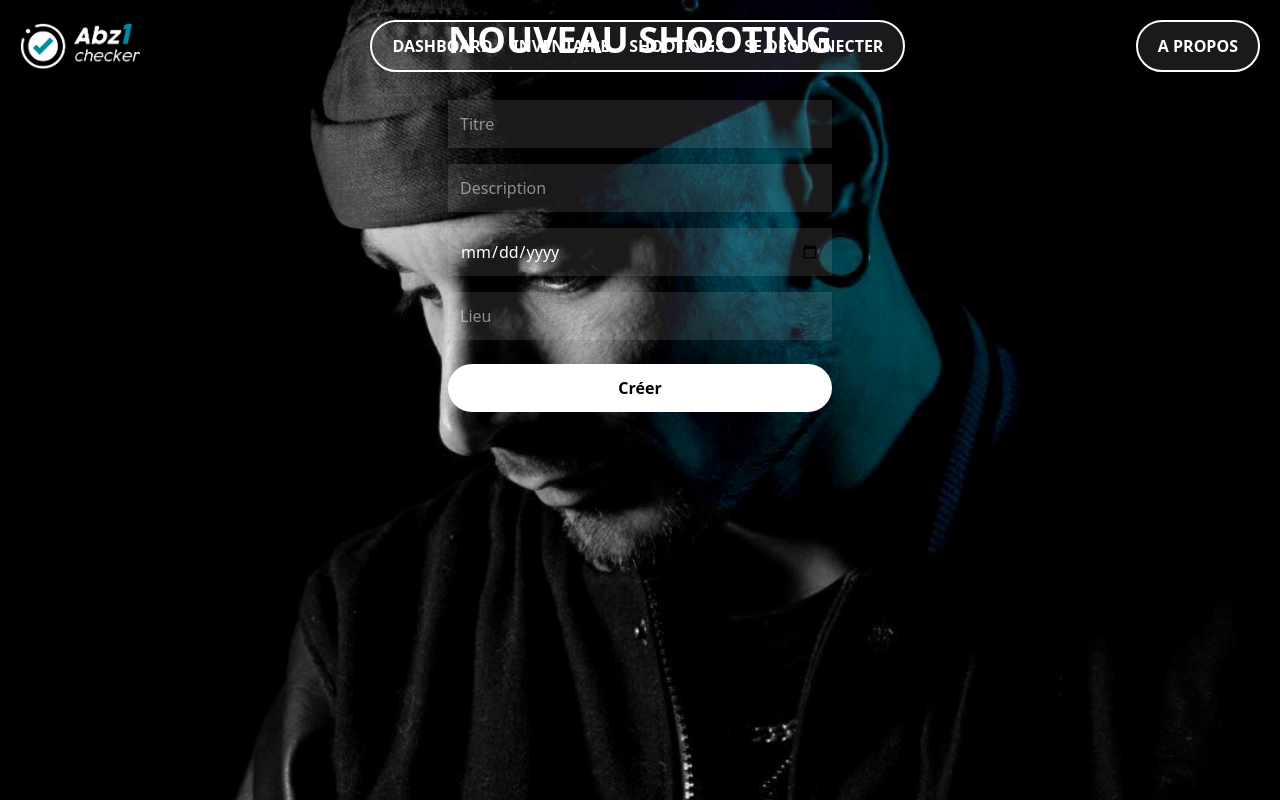
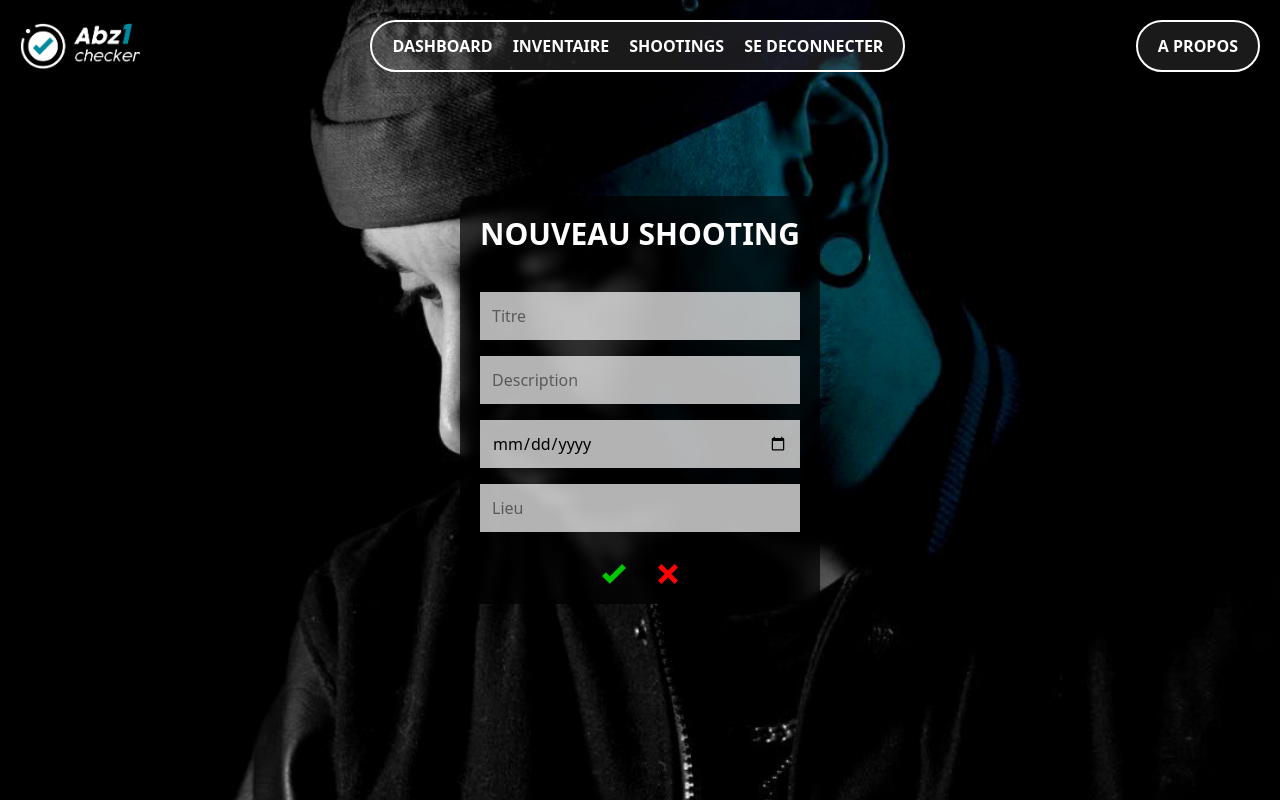
Before and after one commit to Devbrek/lensdesk-demo, a Next.js app: page /shootings/new in a window 1280 px wide. Built offline with nearby package versions, Linux system fonts and the light colour scheme.

Commit message:
refonte graph condensée

```diff
--- a/app/inventory/page.tsx
+++ b/app/inventory/page.tsx
@@ -97,12 +97,8 @@ export default function InventoryPage() {
 
   return (
     <div className="min-h-screen flex flex-col items-center p-5 justify-center text-white">
-      <header>
-        <Navbar />
-      </header>
-      <h1 className="text-5xl font-bold mb-8 text-white">INVENTAIRE</h1>
-
-      <div className="w-full max-w-3xl p-10 flex flex-col gap-4 text-black bg-white/40  backdrop-blur-xs rounded-xl">
+      <div className="w-full max-w-3xl p-5 flex flex-col gap-2 text-black bg-black/70 backdrop-blur-xs rounded-xl">
+        <h1 className="text-3xl font-bold mb-5 text-white ">INVENTAIRE</h1>
         {loading ? (
           <p>Chargement...</p>
         ) : items.length === 0 ? (
@@ -111,13 +107,13 @@ export default function InventoryPage() {
           items.map((item) => (
             <div
               key={item.id}
-              className="flex flex-col gap-5 justify-between items-center bg-white/70 p-3"
+              className="flex px-2  py-1 rounded gap-3 justify-between items-center bg-white "
             >
               {editingId === item.id ? (
-                <div className="flex flex-col flex-1 gap-2">
+                <div className="flex flex-col ">
                   <h3>Nom</h3>
                   <input
-                    className="p-1  rounded bg-white/80"
+                    className="p-1 rounded bg-white/80"
                     value={editLabel}
                     onChange={(e) => setEditLabel(e.target.value)}
                   />
@@ -135,7 +131,7 @@ export default function InventoryPage() {
                 </div>
               )}
 
-              <div className="flex gap-5 ms-3">
+              <div className="flex gap-7 ms-3">
                 {editingId === item.id ? (
                   <>
                     <button
@@ -168,7 +164,7 @@ export default function InventoryPage() {
                       <img
                         src="/icons/pencil.svg"
                         alt="Modifier"
-                        className="w-6 h-6"
+                        className="w-4 "
                       />
                     </button>
 
@@ -179,7 +175,7 @@ export default function InventoryPage() {
                       <img
                         src="/icons/del.svg"
                         alt="Supprimer"
-                        className="w-6 h-6"
+                        className="w-3"
                       />
                     </button>
                   </>
@@ -189,12 +185,20 @@ export default function InventoryPage() {
           ))
         )}
 
+<div className="flex gap-8 justify-center mt-2">
         <button
           onClick={handleAddItem}
-          className="mt-4 flex items-center justify-center text-black font-bold gap-2"
+          className=" flex items-center justify-center text-black font-bold "
         >
-          <img src="/icons/add.svg" alt="Ajouter" className="w-10 h-10" />
+          <img src="/icons/add.svg" alt="Ajouter" className="w-7 " />
         </button>
+          <button
+          onClick={() => router.push("/dashboard")}
+          className="flex justify-center items-center "
+        >
+          <img src="/icons/cross.svg" className="w-5" alt="add" />
+        </button>
+        </div>
       </div>
     </div>
   );
--- a/app/shootings/new/page.tsx
+++ b/app/shootings/new/page.tsx
@@ -34,44 +34,56 @@ export default function NewShootingPage() {
   };
 
   return (
-    <div className="min-h-screen text-white flex flex-col items-center p-5">
-      <h1 className="text-4xl font-bold mb-10">NOUVEAU SHOOTING</h1>
+    <div className="min-h-screen  flex flex-col items-center justify-center p-5">
+      <div className="w-full max-w-3xl p-5 flex flex-col gap-2  bg-black/70 backdrop-blur-xs rounded-xl">
+        <h1 className="text-3xl font-bold mb-8  text-white">
+          NOUVEAU SHOOTING
+        </h1>
 
-      <div className="flex flex-col gap-4 w-full max-w-md">
+        <div className="flex flex-col gap-4 w-full max-w-md text-black">
           <input
             placeholder="Titre"
             value={title}
             onChange={(e) => setTitle(e.target.value)}
-          className="bg-white/10 p-3"
+            className="bg-white/70 p-3 text-black"
           />
 
           <input
             placeholder="Description"
             value={description}
             onChange={(e) => setDescription(e.target.value)}
-          className="bg-white/10 p-3"
+            className="bg-white/70 p-3 text-black"
           />
 
           <input
             type="date"
             value={date}
             onChange={(e) => setDate(e.target.value)}
-          className="bg-white/10 p-3"
+            className="bg-white/70 p-3 text-black"
           />
 
           <input
             placeholder="Lieu"
             value={location}
             onChange={(e) => setLocation(e.target.value)}
-          className="bg-white/10 p-3"
+            className="bg-white/70 p-3 text-black"
           />
 
+<div className="flex justify-center gap-8 mt-4">
            <button
-          onClick={handleCreate}
-          className="w-full bg-white text-black rounded-full py-3 mt-2 font-semibold hover:bg-gray-200 transition"
+          onClick={() => handleCreate()}
+          className="flex justify-center items-center "
         >
-          Créer
+          <img src="/icons/checked.svg" className="w-6" alt="add" />
         </button>
+           <button
+          onClick={() => router.push("/shootings")}
+          className="flex justify-center items-center "
+        >
+          <img src="/icons/cross.svg" className="w-5" alt="add" />
+        </button>
+        </div>
+        </div>
       </div>
     </div>
   );
--- a/app/shootings/page.tsx
+++ b/app/shootings/page.tsx
@@ -48,9 +48,11 @@ export default function ShootingsPage() {
 
   return (
     <div className="min-h-screen flex flex-col items-center justify-center  p-5 ">
-      <h1 className="text-5xl font-bold mb-8 text-white">SHOOTINGS</h1>
 
-      <div className="  flex flex-col gap-4 text-black bg-white/70 backdrop-blur-xs p-10 rounded-xl  border-white ">
+
+
+      <div className="w-full max-w-3xl p-5 flex flex-col gap-2 text-black bg-black/70 backdrop-blur-xs rounded-xl">
+       <h1 className="text-3xl font-bold mb-8 text-white">SHOOTINGS</h1>
         {loading ? (
           <p>Chargement...</p>
         ) : shootings.length === 0 ? (
@@ -59,7 +61,7 @@ export default function ShootingsPage() {
           shootings.map((shooting) => (
             <div
               key={shooting.id}
-              className="flex flex-col justify-between items-center bg-white p-3 rounded-xl"
+              className="flex px-2  py-1 rounded gap-3 justify-between items-center bg-white"
             >
               <div className="pb-4">
                 <p className="font-bold">{shooting.title}</p>
@@ -75,18 +77,18 @@ export default function ShootingsPage() {
                 <button
                   onClick={() => router.push(`/shootings/${shooting.id}/edit`)}
                 >
-                  <img src="/icons/pencil.svg" className="w-5 h-5" alt="edit" />
+                  <img src="/icons/pencil.svg" className="w-4" alt="edit" />
                 </button>
 
                 {/* DELETE */}
                 <button onClick={() => handleDelete(shooting.id)}>
-                  <img src="/icons/del.svg" className="w-5 h-5" alt="delete" />
+                  <img src="/icons/del.svg" className="w-3" alt="delete" />
                 </button>
                 {/* DETAILS */}
                 <button
                   onClick={() => router.push(`/shootings/${shooting.id}`)}
                 >
-                  <img src="/icons/eye.svg" className="w-5 h-5" alt="voir" />
+                  <img src="/icons/eye.svg" className="w-4" alt="voir" />
                 </button>
               </div>
             </div>
@@ -98,7 +100,7 @@ export default function ShootingsPage() {
           onClick={() => router.push("/shootings/new")}
           className="flex justify-center items-center gap-2 mt-4"
         >
-          <img src="/icons/add.svg" className="w-10 h-10" alt="add" />
+          <img src="/icons/add.svg" className="w-7" alt="add" />
         </button>
       </div>
     </div>
```
Lines whose indentation alone changed are shown as unchanged.
